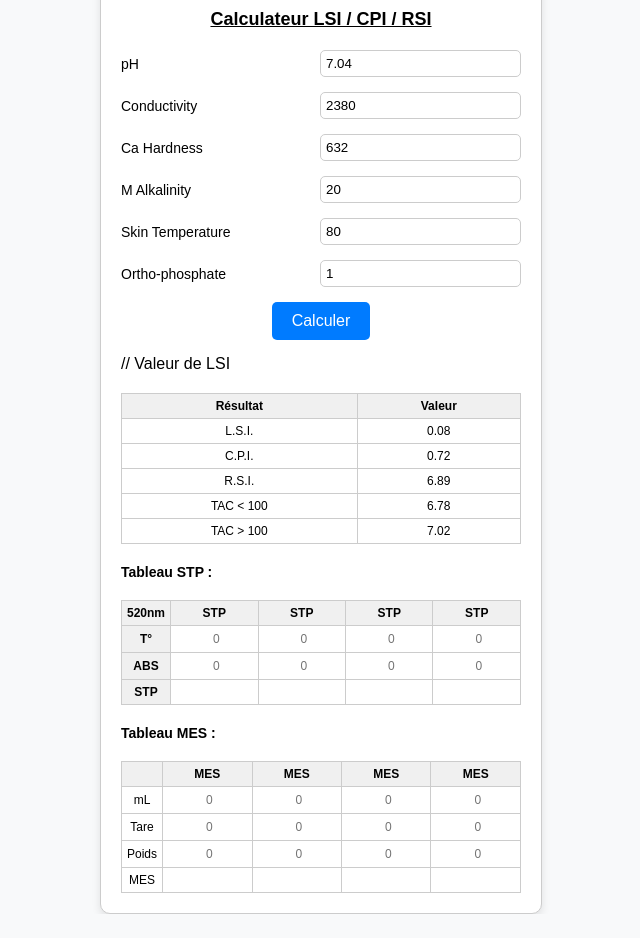
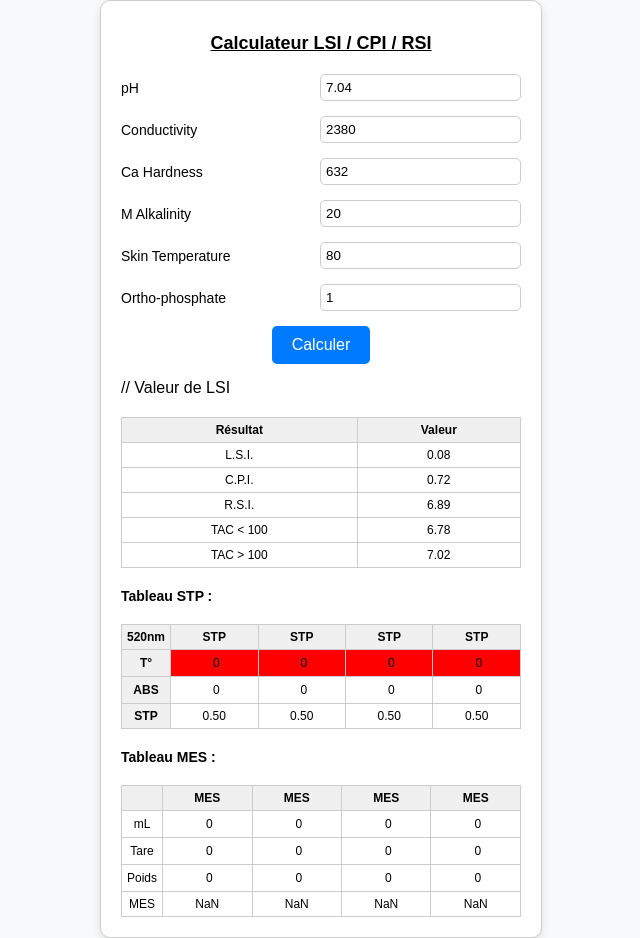
Before and after one commit to Noa-Lamalle/calculator, a plain HTML site: page index.html in a window 1280 px wide. Both pictures are taken after a click on the button "Calculer". Shown: the whole page, without its empty margins (319-959 px from the left). Before the commit the page ends 914 px from the top, so only its background shows below. Drawn offline with Linux system fonts and the light colour scheme.

Commit message:
projet quasi-fini

```diff
--- a/gFichierSauvegarde.js
+++ b/gFichierSauvegarde.js
@@ -34,9 +34,9 @@ export function lireFichier(cle, callback) {
             Orthophosphate: 1,
             Temperature: [0, 0, 0, 0],
             ABS: [0, 0, 0, 0],
-            mL: 200,
-            tare: 0.1067,
-            poids: 0.1082
+            mL: [0, 0, 0, 0],
+            tare: [0, 0, 0, 0],
+            poids: [0, 0, 0, 0]
         };
         ecrireFichier(cle, valeursParDefaut);
         if (callback) callback(valeursParDefaut);
--- a/index.html
+++ b/index.html
@@ -45,6 +45,7 @@
             border-radius: 10px;
             padding: 20px;
             box-shadow: 0 4px 8px rgba(0, 0, 0, 0.1);
+            margin-top: auto;
         }
 
         .container h1 {
@@ -146,11 +147,6 @@
 </head>
 <body>
     <div class="container">
-        <br>
-        <br>
-        <br>
-        <br>
-        <br>
         <h1>Calculateur LSI / CPI / RSI</h1>
 
         <div class="input-group">
@@ -242,7 +238,7 @@
         </table>
 
         <div class="table-title">Tableau MES :</div>
-        <table>
+        <table class="table-mes">
             <tr>
                 <th></th>
                 <th>MES</th>
--- a/main.js
+++ b/main.js
@@ -25,14 +25,13 @@ lireFichier('mesValeurs', (valeurs) => {
         document.getElementById("alkalinity").value = valeursEntrees.M_Alkalinity;
         document.getElementById("temperature").value = valeursEntrees.Skin_Temperature;
         document.getElementById("phosphate").value = valeursEntrees.Orthophosphate;
-        document.getElementById("temperature1").valeurs = valeursEntrees.Temperature[0];
-        document.getElementById("temperature2").valeurs = valeursEntrees.Temperature[1];
-        document.getElementById("temperature3").valeurs = valeursEntrees.Temperature[2];
-        document.getElementById("temperature4").valeurs = valeursEntrees.Temperature[3];
-        document.getElementById("abs1").valeurs = valeursEntrees.ABS[0];
-        document.getElementById("abs2").valeurs = valeursEntrees.ABS[1];
-        document.getElementById("abs3").valeurs = valeursEntrees.ABS[2];
-        document.getElementById("abs4").valeurs = valeursEntrees.ABS[3];
+        document.querySelectorAll('.table-stp tr:nth-child(2) input.table-input').forEach((input, index) => input.value = valeursEntrees.Temperature[index]);
+        document.querySelectorAll('.table-stp tr:nth-child(3) input.table-input').forEach((input, index) => input.value = valeursEntrees.ABS[index]);
+        document.querySelectorAll('.table-mes tr:nth-child(2) input.table-input').forEach((input, index) => input.value = valeursEntrees.mL[index]);
+        document.querySelectorAll('.table-mes tr:nth-child(3) input.table-input').forEach((input, index) => input.value = valeursEntrees.tare[index]);
+        document.querySelectorAll('.table-mes tr:nth-child(4) input.table-input').forEach((input, index) => input.value = valeursEntrees.poids[index]);
+        //console.log("Valeurs mises dans le DOM :", valeursEntrees);
+
     } else {
         console.error("Impossible de lire les valeurs depuis le fichier.");
     }
@@ -47,20 +46,18 @@ function collecterValeurs() {
         M_Alkalinity: parseFloat(document.getElementById("alkalinity").value) || 0,
         Skin_Temperature: parseFloat(document.getElementById("temperature").value) || 0,
         Orthophosphate: parseFloat(document.getElementById("phosphate").value) || 0,
-        Temperature: Array.from(document.querySelectorAll("td:nth-child(2) input.table-input"))
-            .map(input => parseFloat(input.value) || 0),
-        ABS: Array.from(document.querySelectorAll("td:nth-child(3) input.table-input"))
-            .map(input => parseFloat(input.value) || 0),
-        mL: Array.from(document.querySelectorAll("td:nth-child(2) input.table-input"))
-            .map(input => parseFloat(input.value) || 0),
-        tare: Array.from(document.querySelectorAll("td:nth-child(3) input.table-input"))
-            .map(input => parseFloat(input.value) || 0),
-        poids: Array.from(document.querySelectorAll("td:nth-child(4) input.table-input"))
-            .map(input => parseFloat(input.value) || 0)
+        Temperature: Array.from(document.querySelectorAll('.table-stp tr:nth-child(2) input.table-input')).map(input => parseFloat(input.value)),
+        ABS: Array.from(document.querySelectorAll('.table-stp tr:nth-child(3) input.table-input')).map(input => parseFloat(input.value)),
+        mL: Array.from(document.querySelectorAll('.table-mes tr:nth-child(2) input.table-input')).map(input => parseFloat(input.value)),
+        tare: Array.from(document.querySelectorAll('.table-mes tr:nth-child(3) input.table-input')).map(input => parseFloat(input.value)),
+        poids: Array.from(document.querySelectorAll('.table-mes tr:nth-child(4) input.table-input')).map(input => parseFloat(input.value))
     };
+    console.log("temp", valeursEntrees.Temperature);
+    console.log("ABS", valeursEntrees.ABS);
+    console.log("mL", valeursEntrees.mL);
+    console.log("tare", valeursEntrees.tare);
+    console.log("poids", valeursEntrees.poids);
 }
-
-
 
 
 // Calculs déclenchés au clic sur un bouton
@@ -68,6 +65,8 @@ document.addEventListener("DOMContentLoaded", () => {
     const calculerButton = document.getElementById("calculer");
     calculerButton.addEventListener("click", () => {
         collecterValeurs();
+        console.log("Valeurs collectées :", valeursEntrees);
+        ecrireFichier('mesValeurs', valeursEntrees);
 
         // Effectuer les calculs
         let LSI = calculerLSI(
@@ -80,7 +79,7 @@ document.addEventListener("DOMContentLoaded", () => {
         );
 
         const lsiCell = document.querySelector('.result-table tr:nth-child(2) td:nth-child(2)');
-        lsiCell.textContent = LSI = round(LSI, 2).toFixed(2);
+        lsiCell.textContent = round(LSI, 2).toFixed(2);
 
 
         let CPI = calculerCPI(
@@ -91,7 +90,7 @@ document.addEventListener("DOMContentLoaded", () => {
         );
 
         const cpiCell = document.querySelector('.result-table tr:nth-child(3) td:nth-child(2)');
-        cpiCell.textContent = CPI = round(CPI, 2).toFixed(2);
+        cpiCell.textContent = round(CPI, 2).toFixed(2);
 
 
         let RSI = calculerRSI(
@@ -104,34 +103,131 @@ document.addEventListener("DOMContentLoaded", () => {
         );
 
         const rsiCell = document.querySelector('.result-table tr:nth-child(4) td:nth-child(2)');
-        rsiCell.textContent = RSI = round(RSI, 2).toFixed(2);
+        rsiCell.textContent = round(RSI, 2).toFixed(2);
 
 
         let TAC1 = calculerTAC(valeursEntrees.M_Alkalinity, true);
 
         const tacCell = document.querySelector('.result-table tr:nth-child(5) td:nth-child(2)');
-        tacCell.textContent = TAC1 = round(TAC1, 2).toFixed(2);
+        tacCell.textContent = round(TAC1, 2).toFixed(2);
 
         let TAC2 = calculerTAC(valeursEntrees.M_Alkalinity, false);
 
         const tac2Cell = document.querySelector('.result-table tr:nth-child(6) td:nth-child(2)');
-        tac2Cell.textContent = TAC2 = round(TAC2, 2).toFixed(2);
+        tac2Cell.textContent = round(TAC2, 2).toFixed(2);
+
+        if(valeursEntrees.Temperature[0] < 15.6 || valeursEntrees.Temperature[0] > 26.6)
+        {
+            alert("La température doit être entre 15.6 et 26.6");
+            document.querySelector('.table-stp tr:nth-child(2) td:nth-child(2)').style.backgroundColor = "red";
+        }
+        else
+        {
+            document.querySelector('.table-stp tr:nth-child(2) td:nth-child(2)').style.backgroundColor = "white";
+        }
+
+        if(valeursEntrees.ABS[0] > 851)
+        {
+            alert("L'ABS doit être inférieur à 851");
+            document.querySelector('.table-stp tr:nth-child(3) td:nth-child(2)').style.backgroundColor = "red";
+        }
+        else
+        {
+            document.querySelector('.table-stp tr:nth-child(3) td:nth-child(2)').style.backgroundColor = "white";
+        }
 
 
-        let STP1 = calculerSTP(valeursEntrees.Temperature[1], valeursEntrees.ABS[1]);
-        console.log(round(STP1, 2).toFixed(2));
+        let STP1 = calculerSTP(valeursEntrees.Temperature[0], valeursEntrees.ABS[0]);
+        const stpCell1 = document.querySelector('.table-stp tr:nth-child(4) td:nth-child(2)');
+        stpCell1.textContent = round(STP1, 2).toFixed(2);
+
+        if(valeursEntrees.Temperature[1] < 15.6 || valeursEntrees.Temperature[1] > 26.6)
+        {
+            alert("La température doit être entre 15.6 et 26.6");
+            document.querySelector('.table-stp tr:nth-child(2) td:nth-child(3)').style.backgroundColor = "red";
+        }
+        else
+        {
+            document.querySelector('.table-stp tr:nth-child(2) td:nth-child(3)').style.backgroundColor = "white";
+        }
+
+        if(valeursEntrees.ABS[1] > 851)
+        {
+            alert("L'ABS doit être inférieur à 851");
+            document.querySelector('.table-stp tr:nth-child(3) td:nth-child(3)').style.backgroundColor = "red";
+        }
+        else
+        {
+            document.querySelector('.table-stp tr:nth-child(3) td:nth-child(3)').style.backgroundColor = "white";
+        }
+
+        let STP2 = calculerSTP(valeursEntrees.Temperature[1], valeursEntrees.ABS[1]);
+        const stpCell2 = document.querySelector('.table-stp tr:nth-child(4) td:nth-child(3)');
+        stpCell2.textContent = round(STP2, 2).toFixed(2);
+
+        if(valeursEntrees.Temperature[2] < 15.6 || valeursEntrees.Temperature[2] > 26.6)
+        {
+            alert("La température doit être entre 15.6 et 26.6");
+            document.querySelector('.table-stp tr:nth-child(2) td:nth-child(4)').style.backgroundColor = "red";
+        }
+        else
+        {
+            document.querySelector('.table-stp tr:nth-child(2) td:nth-child(4)').style.backgroundColor = "white";
+        }
+
+        if(valeursEntrees.ABS[2] > 851)
+        {
+            alert("L'ABS doit être inférieur à 851");
+            document.querySelector('.table-stp tr:nth-child(3) td:nth-child(4)').style.backgroundColor = "red";
+        }
+        else
+        {
+            document.querySelector('.table-stp tr:nth-child(3) td:nth-child(4)').style.backgroundColor = "white";
+        }
+
+        let STP3 = calculerSTP(valeursEntrees.Temperature[2], valeursEntrees.ABS[2]);
+        const stpCell3 = document.querySelector('.table-stp tr:nth-child(4) td:nth-child(4)');
+        stpCell3.textContent = round(STP3, 2).toFixed(2);
+
+        if(valeursEntrees.Temperature[3] < 15.6 || valeursEntrees.Temperature[3] > 26.6)
+        {
+            alert("La température doit être entre 15.6 et 26.6");
+            document.querySelector('.table-stp tr:nth-child(2) td:nth-child(5)').style.backgroundColor = "red";
+        }
+        else
+        {
+            document.querySelector('.table-stp tr:nth-child(2) td:nth-child(5)').style.backgroundColor = "white";
+        }
+
+        if(valeursEntrees.ABS[3] > 851)
+        {
+            alert("L'ABS doit être inférieur à 851");
+            document.querySelector('.table-stp tr:nth-child(3) td:nth-child(5)').style.backgroundColor = "red";
+        }
+        else
+        {
+            document.querySelector('.table-stp tr:nth-child(3) td:nth-child(5)').style.backgroundColor = "white";
+        }
+
+        let STP4 = calculerSTP(valeursEntrees.Temperature[3], valeursEntrees.ABS[3]);
+        const stpCell4 = document.querySelector('.table-stp tr:nth-child(4) td:nth-child(5)');
+        stpCell4.textContent = round(STP4, 2).toFixed(2);
 
 
-        const stpCell = document.querySelector('.result-table tr:nth-child(7) td:nth-child(2)');
-        //stpCell.textContent = round(STP1, 2).toFixed(2);
+        let MES1 = calculerMES(valeursEntrees.mL[0], valeursEntrees.tare[0], valeursEntrees.poids[0]);
+        const mesCell1 = document.querySelector('.table-mes tr:nth-child(5) td:nth-child(2)');
+        mesCell1.textContent = round(MES1, 2).toFixed(2);
 
+        let MES2 = calculerMES(valeursEntrees.mL[1], valeursEntrees.tare[1], valeursEntrees.poids[1]);
+        const mesCell2 = document.querySelector('.table-mes tr:nth-child(5) td:nth-child(3)');
+        mesCell2.textContent = round(MES2, 2).toFixed(2);
 
-        let MES = calculerMES(valeursEntrees.mL, valeursEntrees.tare, valeursEntrees.poids);
+        let MES3 = calculerMES(valeursEntrees.mL[2], valeursEntrees.tare[2], valeursEntrees.poids[2]);
+        const mesCell3 = document.querySelector('.table-mes tr:nth-child(5) td:nth-child(4)');
+        mesCell3.textContent = round(MES3, 2).toFixed(2);
 
-        const mesCell = document.querySelector('.result-table tr:nth-child(8) td:nth-child(2)');
-        //mesCell.textContent = round(MES, 2).toFixed(2);
-
-        // Écrire les valeurs mises à jour dans un fichier
-        ecrireFichier('mesValeurs', valeursEntrees);
+        let MES4 = calculerMES(valeursEntrees.mL[3], valeursEntrees.tare[3], valeursEntrees.poids[3]);
+        const mesCell4 = document.querySelector('.table-mes tr:nth-child(5) td:nth-child(5)');
+        mesCell4.textContent = round(MES4, 2).toFixed(2);
     });
 });
```
